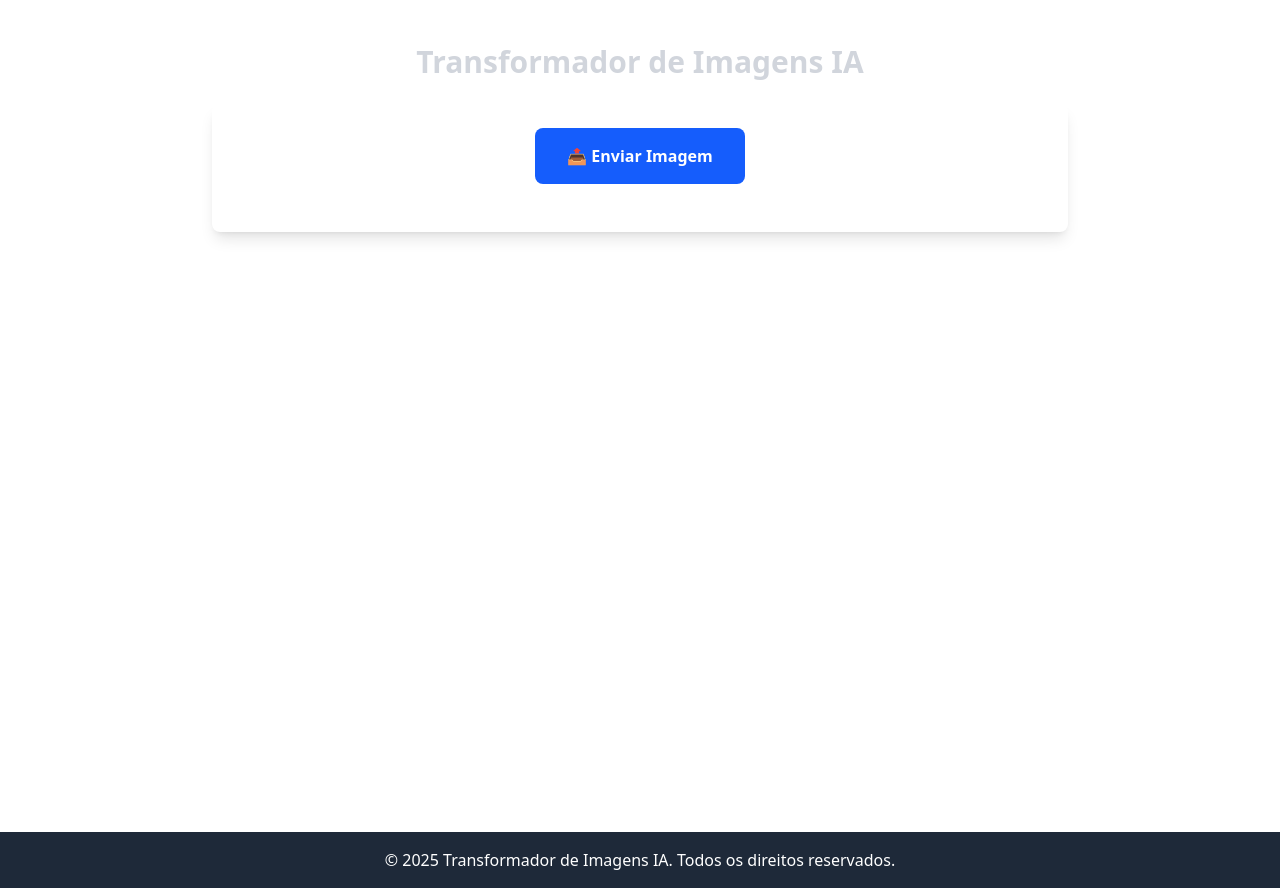
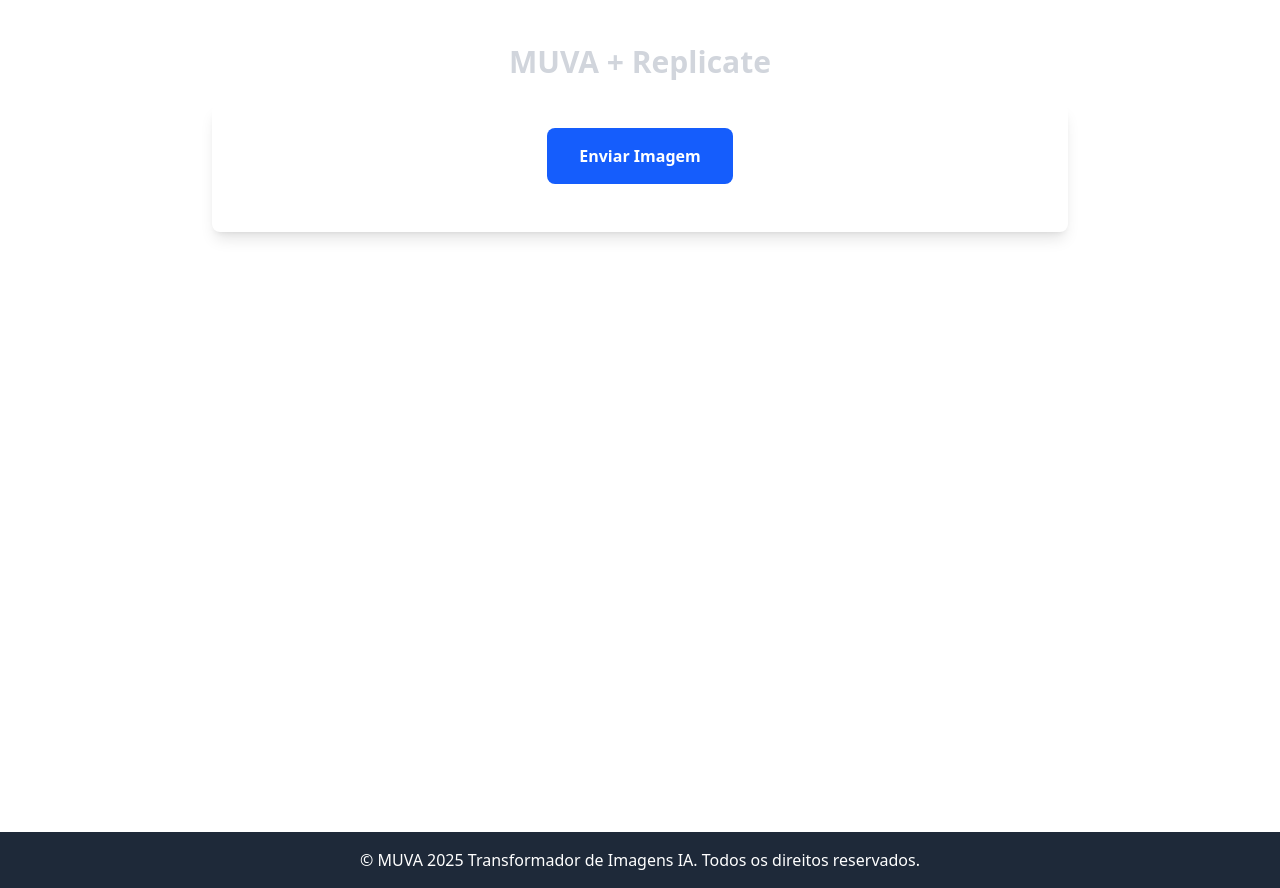
Before and after one commit to TechMuvaHouse/teste-replicate, a Next.js app: page / in a window 1280 px wide. Built offline with nearby package versions, Linux system fonts and the light colour scheme.

Commit message:
chore: changed texts

```diff
--- a/app/layout.js
+++ b/app/layout.js
@@ -12,7 +12,7 @@
 });
 
 export const metadata = {
-  title: "Transformador de Imagens IA",
+  title: "MUVA + Replicate",
   description: "Transforme suas imagens usando inteligência artificial",
   keywords: [
     "IA",
@@ -31,7 +31,7 @@
         <main className="min-h-screen">{children}</main>
         <footer className="bg-gray-800 text-white text-center py-4 mt-8">
           <p>
-            &copy; 2025 Transformador de Imagens IA. Todos os direitos
+            &copy; MUVA 2025 Transformador de Imagens IA. Todos os direitos
             reservados.
           </p>
         </footer>
--- a/app/page.js
+++ b/app/page.js
@@ -150,7 +150,7 @@
   return (
     <div className="container max-w-4xl mx-auto p-5">
       <h1 className="py-6 text-center font-bold text-3xl text-gray-300">
-        Transformador de Imagens IA
+        MUVA + Replicate
       </h1>
 
       <div className="bg-white rounded-lg shadow-lg p-6">
@@ -167,7 +167,7 @@
             htmlFor="image-upload"
             className="inline-block bg-blue-600 hover:bg-blue-700 text-white font-bold py-4 px-8 rounded-lg cursor-pointer transition-colors transform hover:scale-105"
           >
-            📤 Enviar Imagem
+            Enviar Imagem
           </label>
         </div>
 
@@ -235,7 +235,7 @@
               {/* Header do Modal */}
               <div className="flex justify-between items-center p-6 border-b border-gray-200">
                 <h3 className="text-2xl font-bold text-gray-800">
-                  ✨ Imagem Transformada!
+                  Imagem Transformada!
                 </h3>
                 <button
                   onClick={closeModal}
@@ -267,19 +267,13 @@
                     }
                     className="bg-green-600 hover:bg-green-700 text-white font-bold py-3 px-6 rounded-lg transition-colors transform hover:scale-105 flex items-center justify-center gap-2"
                   >
-                    📥 Download da Imagem
+                    Download da Imagem
                   </button>
                   <button
                     onClick={resetForm}
                     className="bg-blue-600 hover:bg-blue-700 text-white font-bold py-3 px-6 rounded-lg transition-colors transform hover:scale-105 flex items-center justify-center gap-2"
                   >
-                    🔄 Nova Imagem
-                  </button>
-                  <button
-                    onClick={closeModal}
-                    className="bg-gray-500 hover:bg-gray-600 text-white font-bold py-3 px-6 rounded-lg transition-colors transform hover:scale-105 flex items-center justify-center gap-2"
-                  >
-                    👁️ Apenas Fechar
+                    Nova Imagem
                   </button>
                 </div>
               </div>
```
